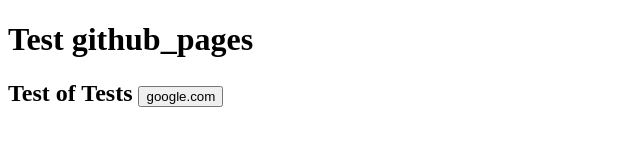
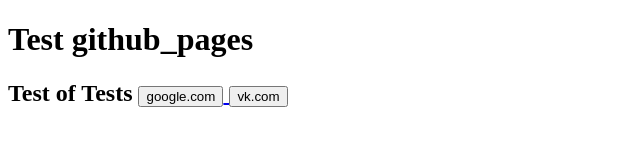
Before and after one commit to Prokhorov-cmyk/test, a plain HTML site: page index.html in a window 1280 px wide. Shown: the whole page, without its empty margins (0-640 px from the left). Drawn offline with Linux system fonts and the light colour scheme.

Commit message:
lijuoi
kjhijhukijuhkij

```diff
--- a/index.html
+++ b/index.html
@@ -12,6 +12,7 @@
 <h1>Test github_pages</h1>
     <h2>Test of Tests</2>
         <a href ="https://www.google.com/"> <button> google.com </button> </a>
+        <a href ="https://www.vk.com/"> <button> vk.com </button> </a>
 
 
 </body>
```
